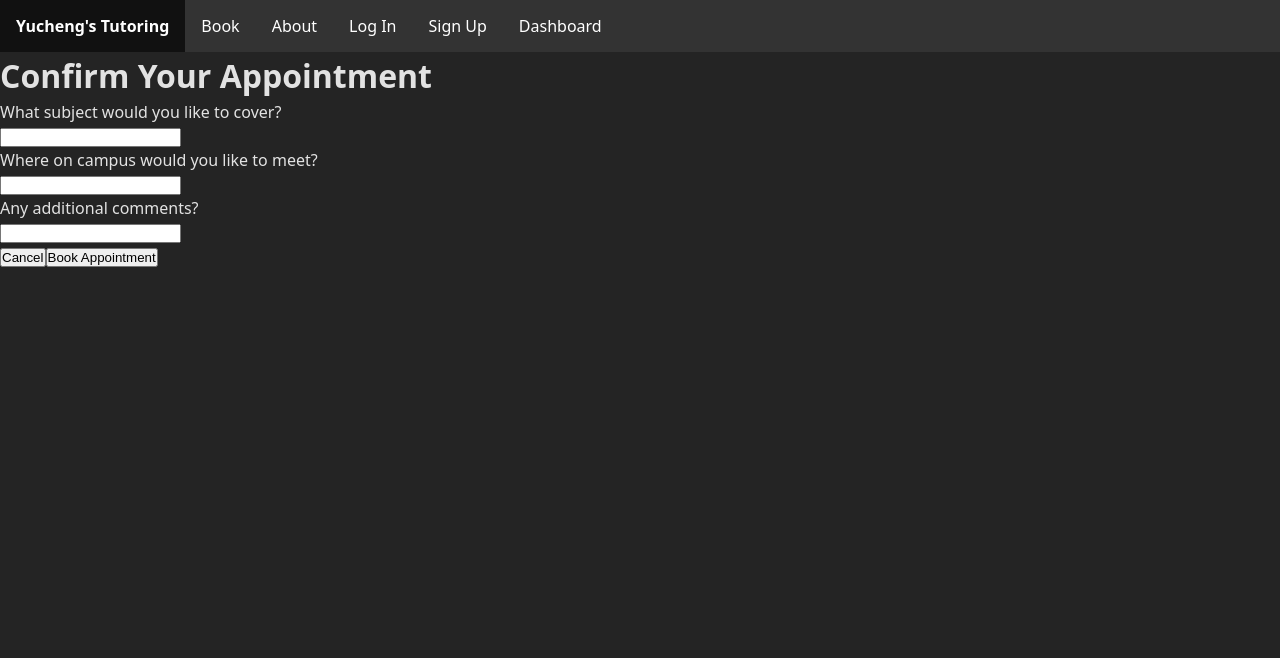
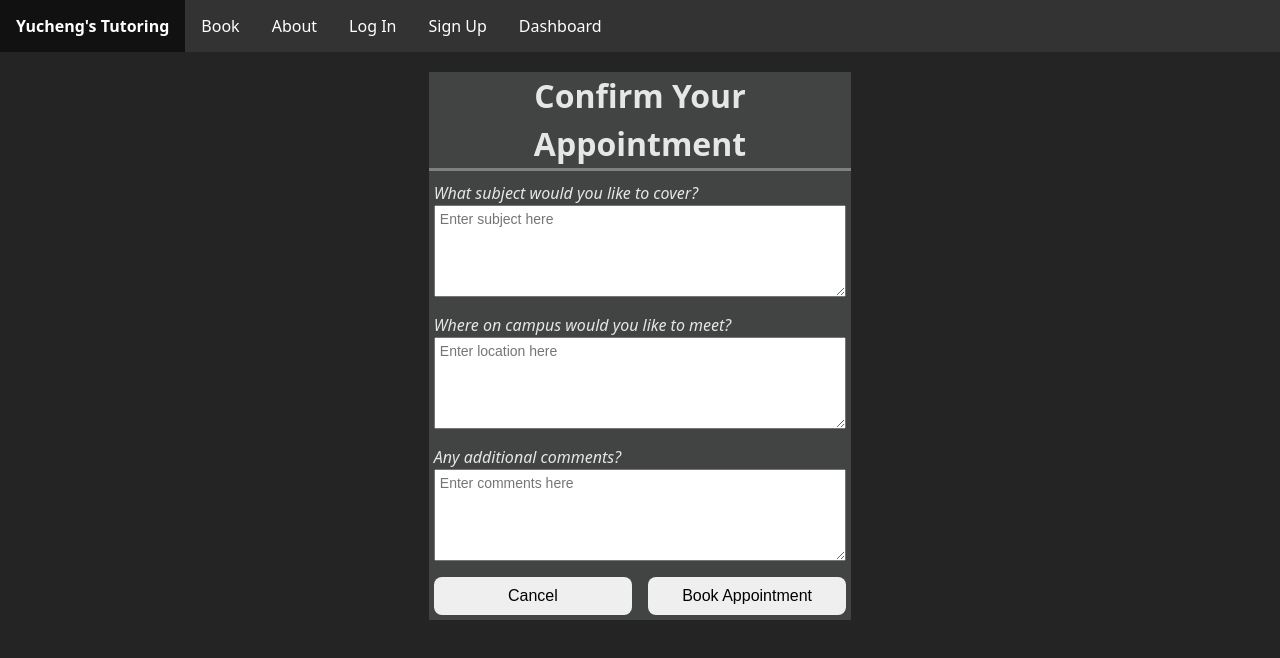
Before and after one commit to BlakeDiaz/tutoring_website, a React (Vite) app in the folder frontend/: page /book_new_appointment in a window 1280 px wide. Shown: the top 658 px of the page. Built offline with nearby package versions, Linux system fonts and the light colour scheme; sample sign-in values are in the browser's storage.

Commit message:
Added CSS to BookNewAppointmentForm component

```diff
--- a/frontend/src/BookNewAppointmentForm.tsx
+++ b/frontend/src/BookNewAppointmentForm.tsx
@@ -3,6 +3,7 @@ import SiteNavbar from "./SiteNavbar";
 import { useNavigate, useSearchParams } from "react-router";
 import { getCookie } from "./cookies";
 import { createRedirectSearchParams } from "./redirects";
+import "./BookingForm.css";
 
 function BookNewAppointmentForm() {
   const [subject, setSubject] = useState("");
@@ -77,24 +78,60 @@ function BookNewAppointmentForm() {
   return (
     <div>
       <SiteNavbar />
-      <div>
+      <div className="booking-form">
         <h1>Confirm Your Appointment</h1>
+        <ul>
+          <li>
+            <div className="booking-input">
               <label htmlFor="subject">What subject would you like to cover?</label>
               <br />
-        <input type="text" id="subject" name="subject" required onChange={(evt) => setSubject(evt.target.value)} />
-        <br />
+              <textarea
+                rows={5}
+                cols={50}
+                id="subject"
+                name="subject"
+                required
+                placeholder="Enter subject here"
+                onChange={(evt) => setSubject(evt.target.value)}
+              />
+            </div>
+          </li>
+          <li>
+            <div className="booking-input">
               <label htmlFor="location">Where on campus would you like to meet?</label>
               <br />
-        <input type="text" id="location" name="location" required onChange={(evt) => setLocation(evt.target.value)} />
-        <br />
+              <textarea
+                rows={5}
+                cols={50}
+                id="location"
+                name="location"
+                required
+                placeholder="Enter location here"
+                onChange={(evt) => setLocation(evt.target.value)}
+              />
+            </div>
+          </li>
+          <li>
+            <div className="booking-input">
               <label htmlFor="comments">Any additional comments?</label>
               <br />
-        <input type="text" id="comments" name="comments" onChange={(evt) => setComments(evt.target.value)} />
-        <br />
-        <span>
+              <textarea
+                rows={5}
+                cols={50}
+                id="comments"
+                name="comments"
+                placeholder="Enter comments here"
+                onChange={(evt) => setComments(evt.target.value)}
+              />
+            </div>
+          </li>
+          <li>
+            <div className="booking-buttons">
               <button onClick={doCancelClick}>Cancel</button>
               <button onClick={doBookAppointmentClick}>Book Appointment</button>
-        </span>
+            </div>
+          </li>
+        </ul>
         {renderError(error)}
       </div>
     </div>
--- /dev/null
+++ b/frontend/src/BookingForm.css
@@ -0,0 +1,56 @@
+.booking-form {
+    margin-left: auto;
+    margin-right: auto;
+    margin-top: 20px;
+    width: 33%;
+    justify-content: start;
+    background-color: rgb(66, 67, 67)
+}
+
+.booking-form > h1 {
+    text-align: center;
+    border-bottom: 3px solid gray;
+}
+
+.booking-form > ul {
+    list-style-type: none;
+}
+
+.booking-form > ul > li {
+    margin-top: 10px;
+    margin-bottom: 10px;
+    margin-left: 5px;
+    margin-right: 5px;
+}
+
+.booking-input > label {
+    font-style: italic;
+}
+
+.booking-input > textarea {
+    width: 100%;
+    height: 100%;
+    box-sizing: border-box;
+    font-family: "Arial";
+    font-size: 14px;
+    padding: 5px;
+}
+
+.booking-buttons {
+    display: flex;
+    flex-direction: row;
+    gap: 1rem;
+}
+
+.booking-buttons > button {
+    flex: 1 1 50%;
+    border: none;
+    padding: 10px;
+    border-radius: 8px;
+    margin-bottom: 5px;
+    font-size: 16px;
+}
+
+.booking-buttons > button:hover {
+    background-color: gray;
+}
--- a/frontend/src/index.css
+++ b/frontend/src/index.css
@@ -1,6 +1,10 @@
 *{
     margin: 0;
     padding: 0;
+}
+
+html, body {
+  height:100%;
 }
 
 :root {
```
Lines whose indentation alone changed are shown as unchanged.
